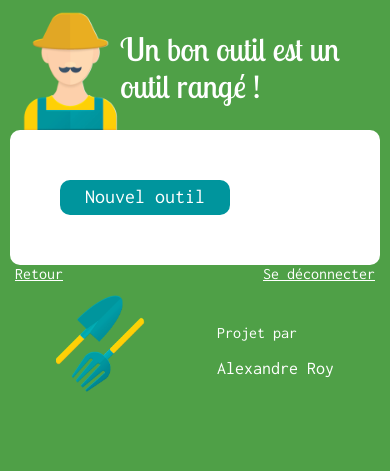
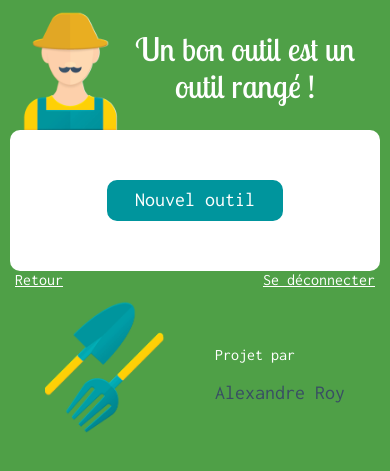
Before and after one commit to Axyor/coin_vert-web-app-, a PHP site: page /page_user_outils.php in a window 390 px wide. Shown: the top 471 px of the page. Run offline with PHP 8.4, Linux system fonts and the light colour scheme; the visitor is signed in with stand-in values (Sample User, id 1); data that the repository does not hold is empty.

Commit message:
Correction script delete_db_outils + Ajout de styles au hover sur input et a + Adaptation au responsive

```diff
--- a/css/main.css
+++ b/css/main.css
@@ -400,6 +400,7 @@ body header h1 {
   font-weight: lighter;
   font-size: 3.2rem;
   align-self: center;
+  text-align: center;
 }
 body .container {
   display: flex;
@@ -457,7 +467,7 @@ body footer {
   justify-content: space-around;
 }
 body footer img {
-  height: 10rem;
+  max-width: 12rem;
 }
 body footer .idCreator {
   flex-direction: column;
@@ -469,8 +479,8 @@ body footer .idCreator p {
 }
 body footer .idCreator a {
   text-decoration: none;
-  font-size: 1.8rem;
-  color: inherit;
+  font-size: 2rem;
+  color: #394E64;
 }
 
 .info-error {
@@ -486,15 +496,21 @@ body header a {
 }
 .container .new-btn {
   text-decoration: none;
+  align-self: center;
   padding: 0.5rem;
   background-color: #00959D;
   color: #FFFFFF;
   text-align: center;
   font-size: 2rem;
   border-radius: 10px;
+  border: solid #00959D;
   height: 2.5rem;
   margin: 3.5rem;
   width: 16rem;
+}
+.container .new-btn:hover {
+  border: solid #E1A725;
+  background-color: #E1A725;
 }
 .container .btn-category {
   display: flex;
--- a/delete_bd_tools.php
+++ b/delete_bd_tools.php
@@ -9,7 +9,7 @@ $query =  $db->query("delete  from tools where id= $id_del");
 
 if ($query->execute()) {
 
-    header("Location: page_user_tools.php");
+    header("Location: page_user_outils.php");
 }
 
 ?>
--- a/page_user_outils.php
+++ b/page_user_outils.php
@@ -51,7 +51,7 @@ if (isset($_SESSION["user"])) {
 
                             <p>Date d'ajout : <span><?= $date ?></span></p>
                         </div>
-                        <form class="delete" method="post" action="delete_bd_graines.php">
+                        <form class="delete" method="post" action="delete_bd_tools.php">
                             <input class="btn-hidden" name="id" value="<?= $id ?>">
                             <input type="submit" class="btn-delete" name="valider" value="X">
 
--- a/sass/accueil.scss
+++ b/sass/accueil.scss
@@ -17,6 +17,7 @@ body {
             font-weight: lighter;
             font-size: 3.2rem;
             align-self: center;
+            text-align: center;
         }
     }
     .container {
@@ -49,10 +50,17 @@ body {
                     width: 25rem;
                     border-radius: $borderRadius;
                     border: solid 2px $primaryColor;
+                    outline-style: none;
                     ::placeholder {
                         text-align: center;
                     }
+
                 }
+                input:focus{
+                        border: 2px solid $btn-secondaryColor;
+                        border-radius: $borderRadius;
+
+                    }
             }
             input[type="submit"] {
                 padding: 0.5rem 1rem;
@@ -61,6 +69,11 @@ body {
                 border: solid 2px $btn-primaryColor;
                 background-color: $btn-primaryColor;
                 color: $secondaryColor;
+
+            }
+            input[type="submit"]:hover{
+                background-color: $btn-secondaryColor;
+                border: solid 2px $btn-secondaryColor;
             }
         }
         p {
@@ -79,7 +92,7 @@ body {
         align-items: center;
         justify-content:space-around;
         img {
-            height: 10rem;
+            max-width: 12rem;
         }
         .idCreator {
             flex-direction: column;
@@ -91,9 +104,10 @@ body {
             }
             a {
                 text-decoration: none;
-                font-size: 1.8rem;
-                color: inherit;
+                font-size: 2rem;
+                color: $btn-deleteColor;
             }
+
         }
     }
 }
--- a/sass/page_user.scss
+++ b/sass/page_user.scss
@@ -2,15 +2,22 @@
     display: flex;
     .new-btn {
         text-decoration: none;
+        align-self: center;
         padding: 0.5rem;
         background-color: $btn-primaryColor;
         color: $secondaryColor;
         text-align: center;
         font-size: 2rem;
         border-radius: $borderRadius;
+        border: solid  $btn-primaryColor;
         height: 2.5rem;
         margin: 3.5rem;
         width: 16rem;
+    }
+    .new-btn:hover{
+        border: solid  $btn-secondaryColor;
+        background-color: $btn-secondaryColor ;
+
     }
 
     .btn-category {
@@ -24,19 +31,25 @@
         border-radius: $borderRadius;
         border: 2px solid $primaryColor;
         width: 90%;
-
+    }
+    .img_outil:hover{
+        border-color: $btn-secondaryColor;
     }
     .img_graine {
         border-radius: $borderRadius;
         border: 2px solid $primaryColor;
         width: 90%;
-
+    }
+    .img_graine:hover{
+        border-color: $btn-secondaryColor;
     }
     .img_plant {
         border-radius: $borderRadius;
         border: 2px solid $primaryColor;
         width: 90%;
-
+    }
+    .img_plant:hover{
+        border-color: $btn-secondaryColor;
     }
 }
 .btns {
--- a/sass/responsive.scss
+++ b/sass/responsive.scss
@@ -13,6 +13,11 @@
         }
         footer {
             width: 50%;
+            .idCreator {
+                a {
+                    color: $btn-deleteColor;
+                }
+            }
         }
     }
 }
@@ -28,9 +33,21 @@
         }
         .btns {
             width: 20%;
+
+            a:hover{
+                color: $btn-deleteColor;
+            }
         }
         footer {
             width: 20%;
+            .idCreator {
+                a {
+                    color: inherit;
+                }
+            }
+            a:hover {
+                color: $btn-deleteColor;
+            }
         }
     }
 }
```
Also changed, not shown: other parts of css/main.css (+30 -0 lines), 1 other file.
